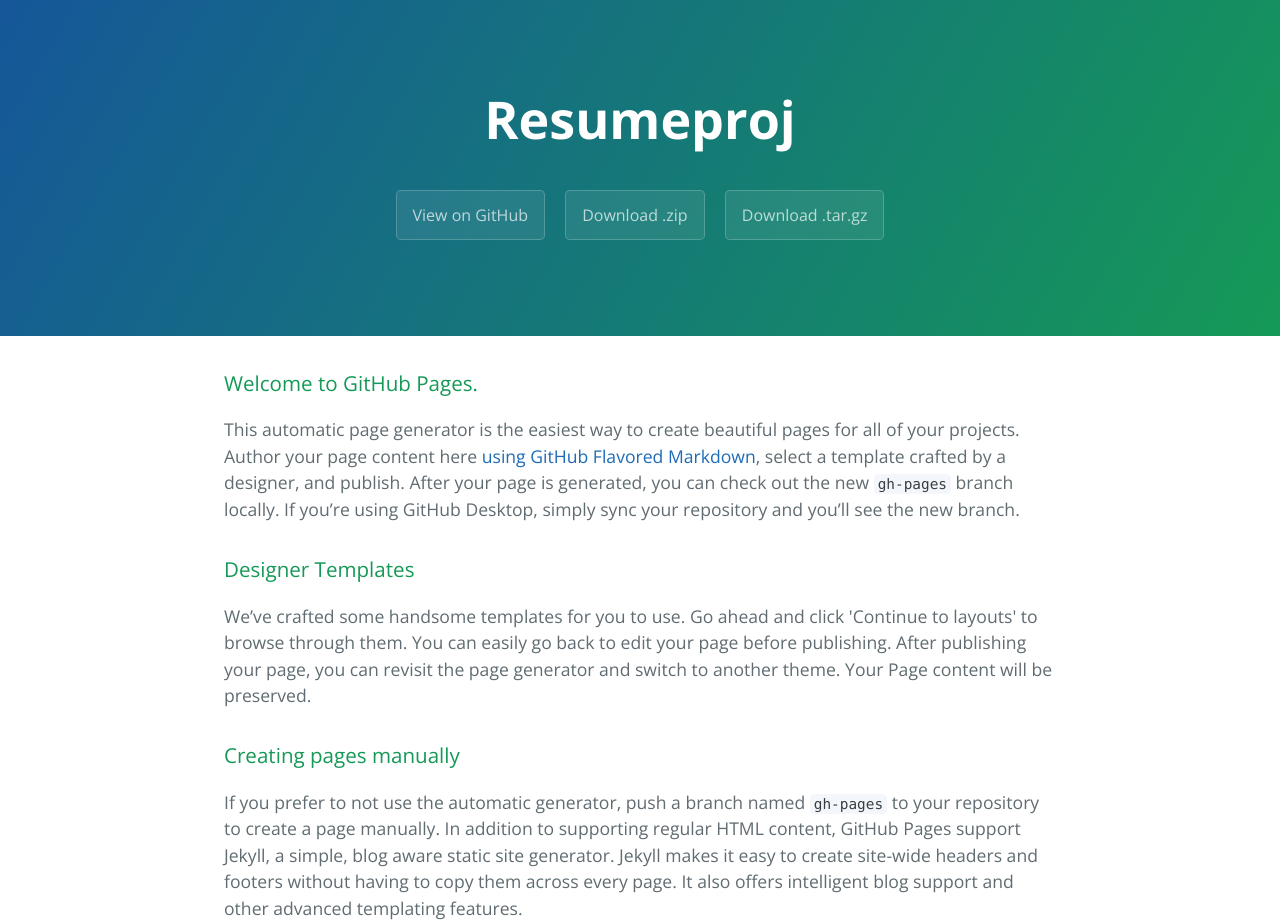
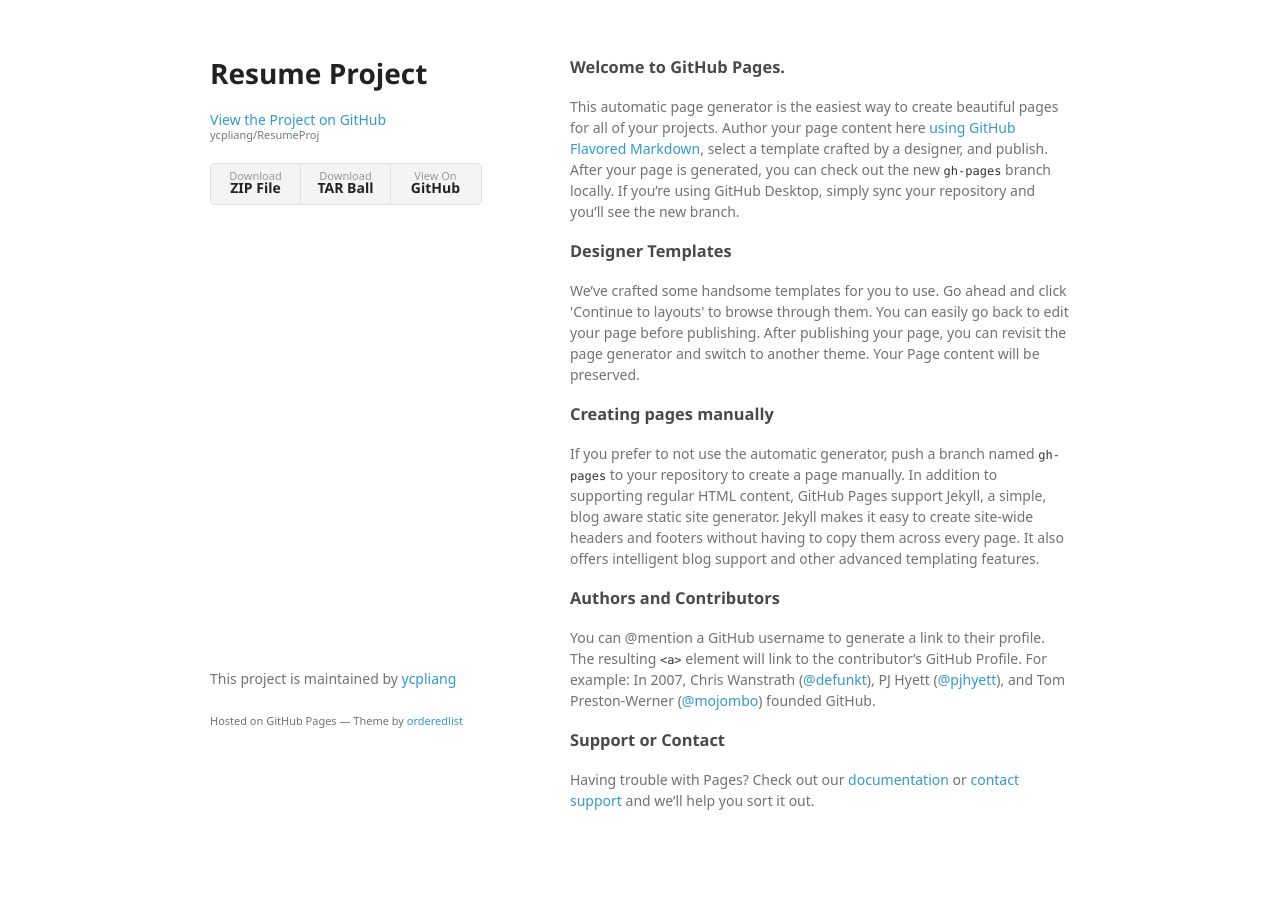
Before and after one commit to ycpliang/ResumeProj, a plain HTML site: page index.html in a window 1280 px wide. Shown: the top 924 px of the page. After the commit the page ends 881 px from the top, so only its background shows below. Drawn offline with nearby package versions, Linux system fonts and the light colour scheme; a web font is replaced by a local one.

```diff
--- a/index.html
+++ b/index.html
@@ -1,25 +1,34 @@
-<!DOCTYPE html>
-<html lang="en-us">
+<!doctype html>
+<html>
   <head>
-    <meta charset="UTF-8">
-    <title>Resumeproj by ycpliang</title>
-    <meta name="viewport" content="width=device-width, initial-scale=1">
-    <link rel="stylesheet" type="text/css" href="stylesheets/normalize.css" media="screen">
-    <link href='https://fonts.googleapis.com/css?family=Open+Sans:400,700' rel='stylesheet' type='text/css'>
-    <link rel="stylesheet" type="text/css" href="stylesheets/stylesheet.css" media="screen">
-    <link rel="stylesheet" type="text/css" href="stylesheets/github-light.css" media="screen">
+    <meta charset="utf-8">
+    <meta http-equiv="X-UA-Compatible" content="chrome=1">
+    <title>Resume Project by ycpliang</title>
+
+    <link rel="stylesheet" href="stylesheets/styles.css">
+    <link rel="stylesheet" href="stylesheets/github-light.css">
+    <meta name="viewport" content="width=device-width">
+    <!--[if lt IE 9]>
+    <script src="//html5shiv.googlecode.com/svn/trunk/html5.js"></script>
+    <![endif]-->
   </head>
   <body>
-    <section class="page-header">
-      <h1 class="project-name">Resumeproj</h1>
-      <h2 class="project-tagline"></h2>
-      <a href="https://github.com/ycpliang/ResumeProj" class="btn">View on GitHub</a>
-      <a href="https://github.com/ycpliang/ResumeProj/zipball/master" class="btn">Download .zip</a>
-      <a href="https://github.com/ycpliang/ResumeProj/tarball/master" class="btn">Download .tar.gz</a>
-    </section>
+    <div class="wrapper">
+      <header>
+        <h1>Resume Project</h1>
+        <p></p>
 
-    <section class="main-content">
-      <h3>
+        <p class="view"><a href="https://github.com/ycpliang/ResumeProj">View the Project on GitHub <small>ycpliang/ResumeProj</small></a></p>
+
+
+        <ul>
+          <li><a href="https://github.com/ycpliang/ResumeProj/zipball/master">Download <strong>ZIP File</strong></a></li>
+          <li><a href="https://github.com/ycpliang/ResumeProj/tarball/master">Download <strong>TAR Ball</strong></a></li>
+          <li><a href="https://github.com/ycpliang/ResumeProj">View On <strong>GitHub</strong></a></li>
+        </ul>
+      </header>
+      <section>
+        <h3>
 <a id="welcome-to-github-pages" class="anchor" href="#welcome-to-github-pages" aria-hidden="true"><span aria-hidden="true" class="octicon octicon-link"></span></a>Welcome to GitHub Pages.</h3>
 
 <p>This automatic page generator is the easiest way to create beautiful pages for all of your projects. Author your page content here <a href="https://guides.github.com/features/mastering-markdown/">using GitHub Flavored Markdown</a>, select a template crafted by a designer, and publish. After your page is generated, you can check out the new <code>gh-pages</code> branch locally. If you’re using GitHub Desktop, simply sync your repository and you’ll see the new branch.</p>
@@ -43,15 +52,13 @@
 <a id="support-or-contact" class="anchor" href="#support-or-contact" aria-hidden="true"><span aria-hidden="true" class="octicon octicon-link"></span></a>Support or Contact</h3>
 
 <p>Having trouble with Pages? Check out our <a href="https://help.github.com/pages">documentation</a> or <a href="https://github.com/contact">contact support</a> and we’ll help you sort it out.</p>
-
-      <footer class="site-footer">
-        <span class="site-footer-owner"><a href="https://github.com/ycpliang/ResumeProj">Resumeproj</a> is maintained by <a href="https://github.com/ycpliang">ycpliang</a>.</span>
-
-        <span class="site-footer-credits">This page was generated by <a href="https://pages.github.com">GitHub Pages</a> using the <a href="https://github.com/jasonlong/cayman-theme">Cayman theme</a> by <a href="https://twitter.com/jasonlong">Jason Long</a>.</span>
+      </section>
+      <footer>
+        <p>This project is maintained by <a href="https://github.com/ycpliang">ycpliang</a></p>
+        <p><small>Hosted on GitHub Pages &mdash; Theme by <a href="https://github.com/orderedlist">orderedlist</a></small></p>
       </footer>
-
-    </section>
-
+    </div>
+    <script src="javascripts/scale.fix.js"></script>
 
   </body>
 </html>
--- /dev/null
+++ b/javascripts/scale.fix.js
@@ -0,0 +1,17 @@
+var metas = document.getElementsByTagName('meta');
+var i;
+if (navigator.userAgent.match(/iPhone/i)) {
+  for (i=0; i<metas.length; i++) {
+    if (metas[i].name == "viewport") {
+      metas[i].content = "width=device-width, minimum-scale=1.0, maximum-scale=1.0";
+    }
+  }
+  document.addEventListener("gesturestart", gestureStart, false);
+}
+function gestureStart() {
+  for (i=0; i<metas.length; i++) {
+    if (metas[i].name == "viewport") {
+      metas[i].content = "width=device-width, minimum-scale=0.25, maximum-scale=1.6";
+    }
+  }
+}
--- /dev/null
+++ b/stylesheets/styles.css
@@ -0,0 +1,324 @@
+@font-face {
+  font-family: 'Noto Sans';
+  font-weight: 400;
+  font-style: normal;
+  src: url('../fonts/Noto-Sans-regular/Noto-Sans-regular.eot');
+  src: url('../fonts/Noto-Sans-regular/Noto-Sans-regular.eot?#iefix') format('embedded-opentype'),
+       local('Noto Sans'),
+       local('Noto-Sans-regular'),
+       url('../fonts/Noto-Sans-regular/Noto-Sans-regular.woff2') format('woff2'),
+       url('../fonts/Noto-Sans-regular/Noto-Sans-regular.woff') format('woff'),
+       url('../fonts/Noto-Sans-regular/Noto-Sans-regular.ttf') format('truetype'),
+       url('../fonts/Noto-Sans-regular/Noto-Sans-regular.svg#NotoSans') format('svg');
+}
+
+@font-face {
+  font-family: 'Noto Sans';
+  font-weight: 700;
+  font-style: normal;
+  src: url('../fonts/Noto-Sans-700/Noto-Sans-700.eot');
+  src: url('../fonts/Noto-Sans-700/Noto-Sans-700.eot?#iefix') format('embedded-opentype'),
+       local('Noto Sans Bold'),
+       local('Noto-Sans-700'),
+       url('../fonts/Noto-Sans-700/Noto-Sans-700.woff2') format('woff2'),
+       url('../fonts/Noto-Sans-700/Noto-Sans-700.woff') format('woff'),
+       url('../fonts/Noto-Sans-700/Noto-Sans-700.ttf') format('truetype'),
+       url('../fonts/Noto-Sans-700/Noto-Sans-700.svg#NotoSans') format('svg');
+}
+
+@font-face {
+  font-family: 'Noto Sans';
+  font-weight: 400;
+  font-style: italic;
+  src: url('../fonts/Noto-Sans-italic/Noto-Sans-italic.eot');
+  src: url('../fonts/Noto-Sans-italic/Noto-Sans-italic.eot?#iefix') format('embedded-opentype'),
+       local('Noto Sans Italic'),
+       local('Noto-Sans-italic'),
+       url('../fonts/Noto-Sans-italic/Noto-Sans-italic.woff2') format('woff2'),
+       url('../fonts/Noto-Sans-italic/Noto-Sans-italic.woff') format('woff'),
+       url('../fonts/Noto-Sans-italic/Noto-Sans-italic.ttf') format('truetype'),
+       url('../fonts/Noto-Sans-italic/Noto-Sans-italic.svg#NotoSans') format('svg');
+}
+
+@font-face {
+  font-family: 'Noto Sans';
+  font-weight: 700;
+  font-style: italic;
+  src: url('../fonts/Noto-Sans-700italic/Noto-Sans-700italic.eot');
+  src: url('../fonts/Noto-Sans-700italic/Noto-Sans-700italic.eot?#iefix') format('embedded-opentype'),
+       local('Noto Sans Bold Italic'),
+       local('Noto-Sans-700italic'),
+       url('../fonts/Noto-Sans-700italic/Noto-Sans-700italic.woff2') format('woff2'),
+       url('../fonts/Noto-Sans-700italic/Noto-Sans-700italic.woff') format('woff'),
+       url('../fonts/Noto-Sans-700italic/Noto-Sans-700italic.ttf') format('truetype'),
+       url('../fonts/Noto-Sans-700italic/Noto-Sans-700italic.svg#NotoSans') format('svg');
+}
+
+body {
+  background-color: #fff;
+  padding:50px;
+  font: 14px/1.5 "Noto Sans", "Helvetica Neue", Helvetica, Arial, sans-serif;
+  color:#727272;
+  font-weight:400;
+}
+
+h1, h2, h3, h4, h5, h6 {
+  color:#222;
+  margin:0 0 20px;
+}
+
+p, ul, ol, table, pre, dl {
+  margin:0 0 20px;
+}
+
+h1, h2, h3 {
+  line-height:1.1;
+}
+
+h1 {
+  font-size:28px;
+}
+
+h2 {
+  color:#393939;
+}
+
+h3, h4, h5, h6 {
+  color:#494949;
+}
+
+a {
+  color:#39c;
+  text-decoration:none;
+}
+
+a:hover {
+  color:#069;
+}
+
+a small {
+  font-size:11px;
+  color:#777;
+  margin-top:-0.3em;
+  display:block;
+}
+
+a:hover small {
+  color:#777;
+}
+
+.wrapper {
+  width:860px;
+  margin:0 auto;
+}
+
+blockquote {
+  border-left:1px solid #e5e5e5;
+  margin:0;
+  padding:0 0 0 20px;
+  font-style:italic;
+}
+
+code, pre {
+  font-family:Monaco, Bitstream Vera Sans Mono, Lucida Console, Terminal, Consolas, Liberation Mono, DejaVu Sans Mono, Courier New, monospace;
+  color:#333;
+  font-size:12px;
+}
+
+pre {
+  padding:8px 15px;
+  background: #f8f8f8;
+  border-radius:5px;
+  border:1px solid #e5e5e5;
+  overflow-x: auto;
+}
+
+table {
+  width:100%;
+  border-collapse:collapse;
+}
+
+th, td {
+  text-align:left;
+  padding:5px 10px;
+  border-bottom:1px solid #e5e5e5;
+}
+
+dt {
+  color:#444;
+  font-weight:700;
+}
+
+th {
+  color:#444;
+}
+
+img {
+  max-width:100%;
+}
+
+header {
+  width:270px;
+  float:left;
+  position:fixed;
+  -webkit-font-smoothing:subpixel-antialiased;
+}
+
+header ul {
+  list-style:none;
+  height:40px;
+  padding:0;
+  background: #f4f4f4;
+  border-radius:5px;
+  border:1px solid #e0e0e0;
+  width:270px;
+}
+
+header li {
+  width:89px;
+  float:left;
+  border-right:1px solid #e0e0e0;
+  height:40px;
+}
+
+header li:first-child a {
+  border-radius:5px 0 0 5px;
+}
+
+header li:last-child a {
+  border-radius:0 5px 5px 0;
+}
+
+header ul a {
+  line-height:1;
+  font-size:11px;
+  color:#999;
+  display:block;
+  text-align:center;
+  padding-top:6px;
+  height:34px;
+}
+
+header ul a:hover {
+  color:#999;
+}
+
+header ul a:active {
+  background-color:#f0f0f0;
+}
+
+strong {
+  color:#222;
+  font-weight:700;
+}
+
+header ul li + li + li {
+  border-right:none;
+  width:89px;
+}
+
+header ul a strong {
+  font-size:14px;
+  display:block;
+  color:#222;
+}
+
+section {
+  width:500px;
+  float:right;
+  padding-bottom:50px;
+}
+
+small {
+  font-size:11px;
+}
+
+hr {
+  border:0;
+  background:#e5e5e5;
+  height:1px;
+  margin:0 0 20px;
+}
+
+footer {
+  width:270px;
+  float:left;
+  position:fixed;
+  bottom:50px;
+  -webkit-font-smoothing:subpixel-antialiased;
+}
+
+@media print, screen and (max-width: 960px) {
+
+  div.wrapper {
+    width:auto;
+    margin:0;
+  }
+
+  header, section, footer {
+    float:none;
+    position:static;
+    width:auto;
+  }
+
+  header {
+    padding-right:320px;
+  }
+
+  section {
+    border:1px solid #e5e5e5;
+    border-width:1px 0;
+    padding:20px 0;
+    margin:0 0 20px;
+  }
+
+  header a small {
+    display:inline;
+  }
+
+  header ul {
+    position:absolute;
+    right:50px;
+    top:52px;
+  }
+}
+
+@media print, screen and (max-width: 720px) {
+  body {
+    word-wrap:break-word;
+  }
+
+  header {
+    padding:0;
+  }
+
+  header ul, header p.view {
+    position:static;
+  }
+
+  pre, code {
+    word-wrap:normal;
+  }
+}
+
+@media print, screen and (max-width: 480px) {
+  body {
+    padding:15px;
+  }
+
+  header ul {
+    width:99%;
+  }
+
+  header li, header ul li + li + li {
+    width:33%;
+  }
+}
+
+@media print {
+  body {
+    padding:0.4in;
+    font-size:12pt;
+    color:#444;
+  }
+}
```
Also changed, not shown: params.json (+1 -1 lines).
